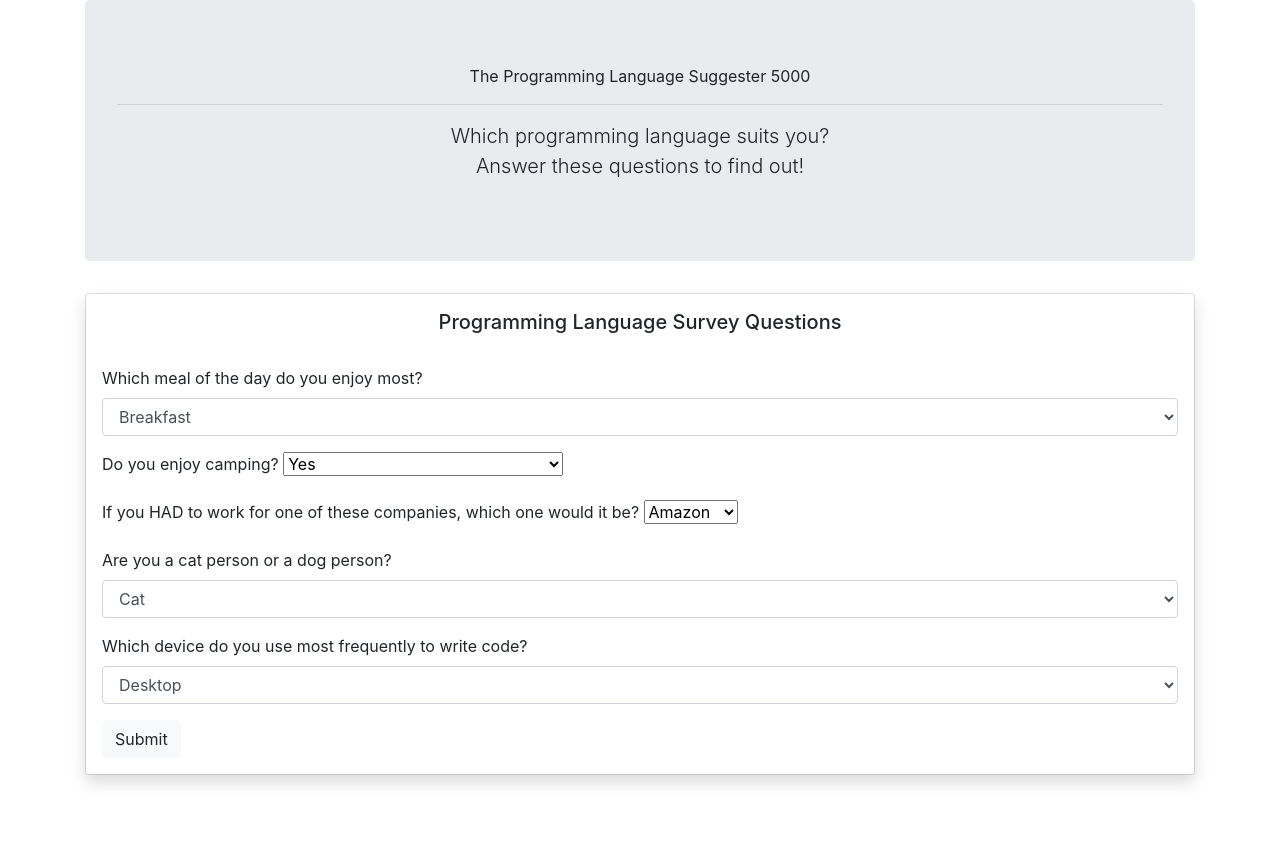
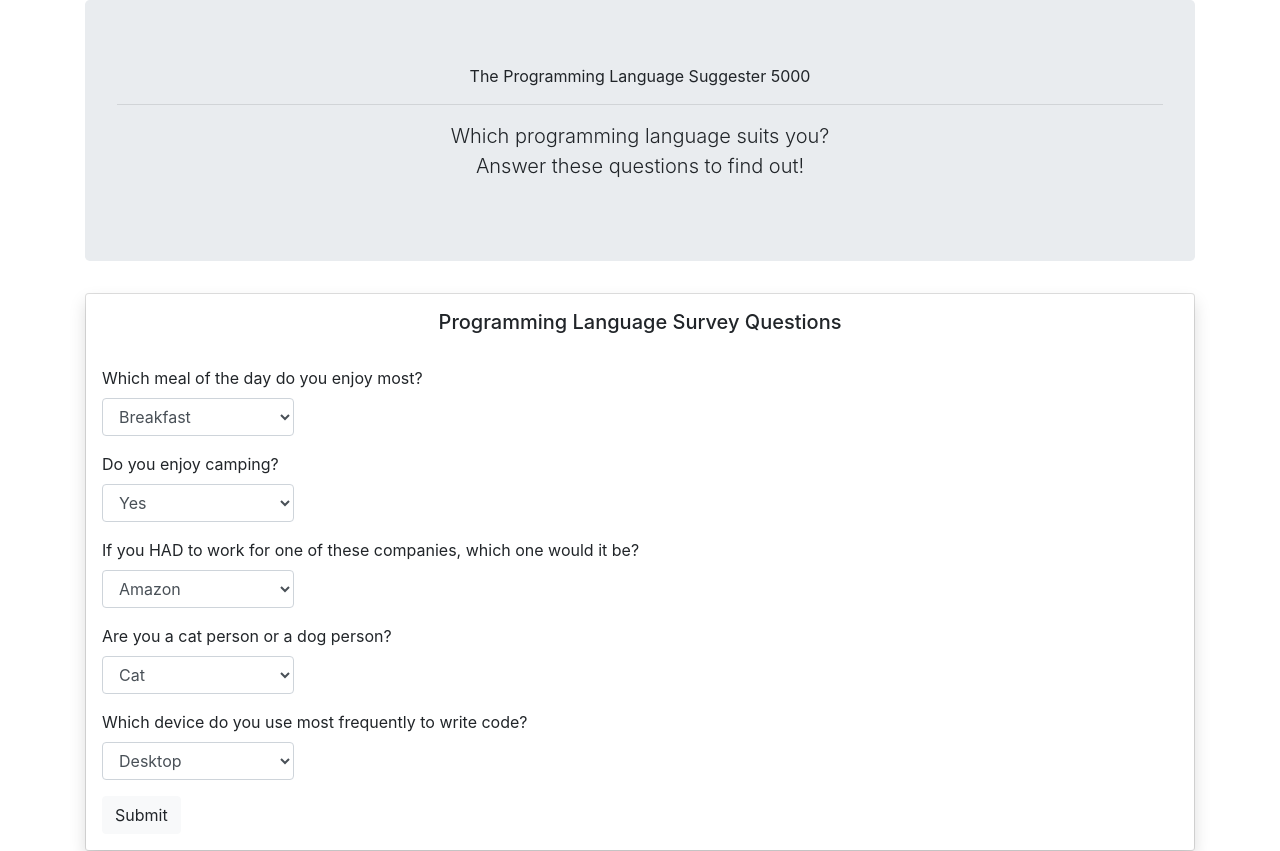
Before and after one commit to mtiapkov/Language-Suggester, a plain HTML site: page index.html in a window 1280 px wide. Before the commit the page ends 800 px from the top, so only its background shows below. Drawn offline with Linux system fonts and the light colour scheme.

Commit message:
Adjust form field width, fix question form inconsistencies

```diff
--- a/css/styles.css
+++ b/css/styles.css
@@ -0,0 +1,3 @@
+.form-control {
+  width: 15vw
+}
--- a/index.html
+++ b/index.html
@@ -29,7 +29,7 @@
         </div>
         <div class="form-group">
           <label for="camping">Do you enjoy camping?</label>
-          <select id="camping" class="form control">
+          <select id="camping" class="form-control">
             <option value="1">Yes</option>
             <option value="2">No</option>
             <option value="3">I have never been camping before</option>
@@ -37,7 +37,7 @@
         </div>
         <div class="form-group">
           <label for="company">If you HAD to work for one of these companies, which one would it be?</label>
-          <select id="company" class="form control">
+          <select id="company" class="form-control">
             <option value="1">Amazon</option>
             <option value="2">Google</option>
             <option value="3">Microsoft</option>
```
